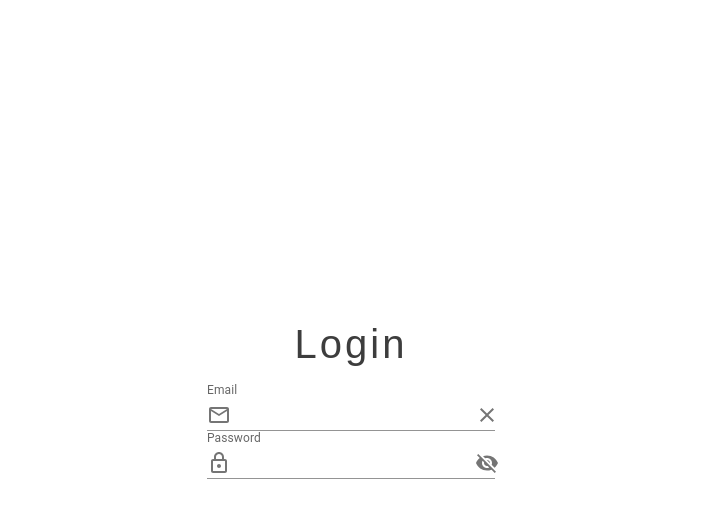
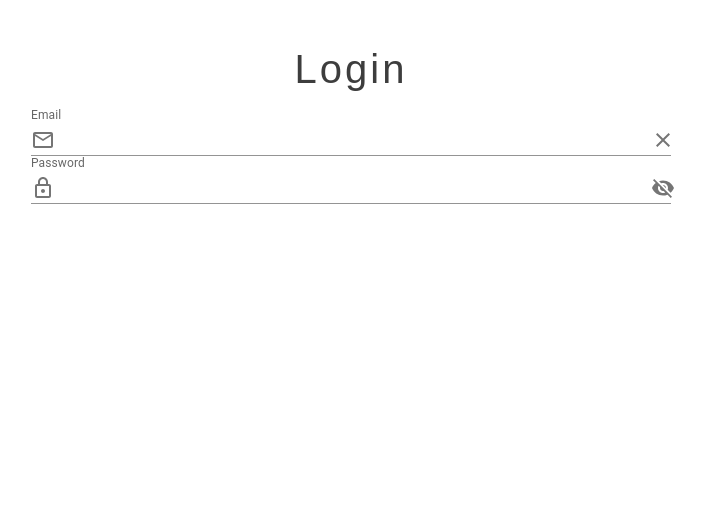
Before and after one commit to Thiagoccarb/Q9-Tecnologia---chalenge, a React (Create React App) app: page / in a window 1280 px wide. Shown: the top 518 px of the page, without its empty margins (289-994 px from the left). Built offline with nearby package versions, Linux system fonts and the light colour scheme.

Commit message:
Implements css properties

```diff
--- a/src/pages/login/LoginPage.tsx
+++ b/src/pages/login/LoginPage.tsx
@@ -13,8 +13,12 @@ export default function LoginPage() {
       alignItems='center'
       justifyContent='center'
       flexDirection='column'
-      height='100vh'
-      sx={{ margin: 'auto' }}
+      height='250px'
+      width='80vw'
+      sx={{
+        margin: 'auto',
+        maxWidth: '800px'
+    }}
       rowGap={2}
     >
       <Grid
@@ -24,7 +28,7 @@ export default function LoginPage() {
       </Grid>
       <Grid
         container
-        component='section'
+        component='div'
         justifyContent='center'
       >
         <LoginForm />
--- a/src/pages/login/components/LoginForm.tsx
+++ b/src/pages/login/components/LoginForm.tsx
@@ -34,9 +34,15 @@ export default function LoginForm() {
   const handlePasswordInputType = () => setShowPassword(!showPassword);
 
   return (
-    <form>
+    <form
+      style={{
+        width: '80%',
+      }}
+    >
       <Grid
-        item>
+        item
+        width='100%'
+      >
         <TextField
           onChange={handleChange}
           value={loginCredentials.email}
--- a/src/styles/styles.ts
+++ b/src/styles/styles.ts
@@ -7,6 +7,6 @@ export const useStyles = makeStyles({
     },
     '& .MuiInput-root:after': {
       borderBottom: '2px solid #ABA8A8'
-    }
+    },
   },
 });
```
